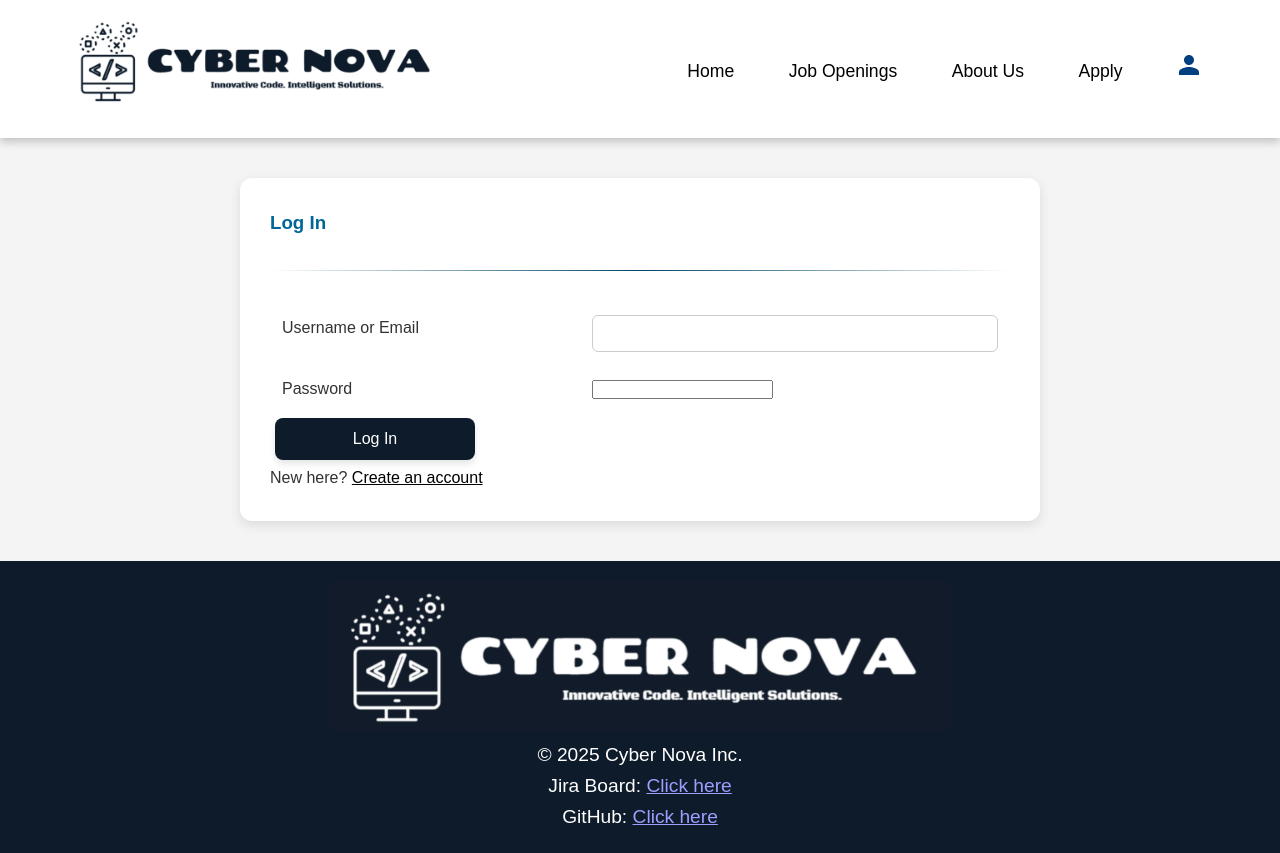
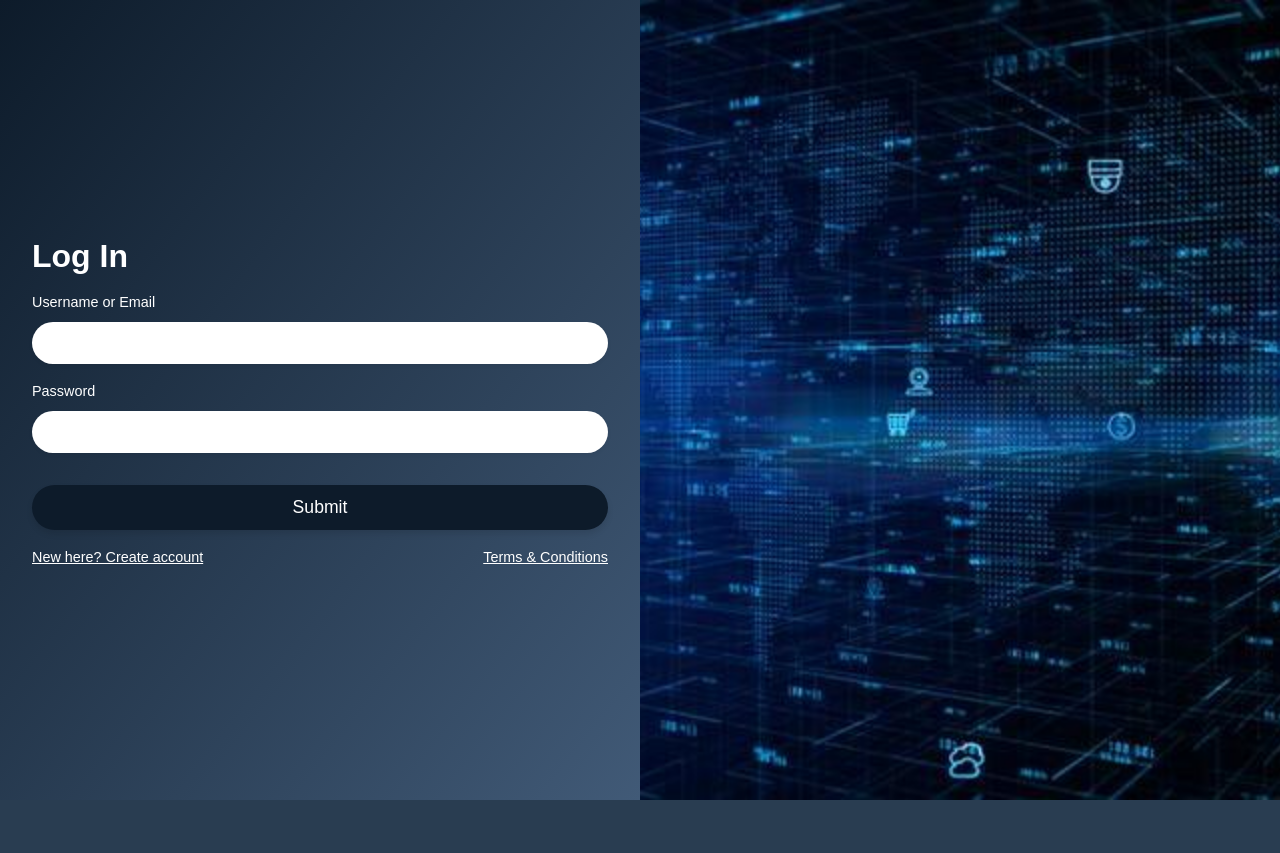
Before and after one commit to Shriyans007/Web-Tech-Project, a PHP site: page /login.php in a window 1280 px wide. After the commit the page ends 800 px from the top, so only its background shows below. Run offline with PHP 8.4, Linux system fonts and the light colour scheme.

Commit message:
updated css of login page

```diff
--- a/login.php
+++ b/login.php
@@ -8,8 +8,6 @@ if (!$conn) {
     die("DB connect failed: " . mysqli_connect_error());
 }
 
-
-
 $errors = [];
 if ($_SERVER['REQUEST_METHOD'] === 'POST') {
     $user = trim($_POST['user'] ?? '');
@@ -19,15 +17,20 @@ if ($_SERVER['REQUEST_METHOD'] === 'POST') {
         $errors[] = "Please fill in both fields.";
     } else {
         $stmt = mysqli_prepare($conn,
-      "SELECT id,username,password FROM users WHERE username=? OR email=? LIMIT 1");
+            "SELECT id,username,password
+               FROM users
+              WHERE username=? OR email=?
+              LIMIT 1"
+        );
         mysqli_stmt_bind_param($stmt, "ss", $user, $user);
         mysqli_stmt_execute($stmt);
         mysqli_stmt_bind_result($stmt, $id, $username, $hash);
 
         if (mysqli_stmt_fetch($stmt) && password_verify($pass, $hash)) {
+            // success!
             $_SESSION['user_id']  = $id;
             $_SESSION['username'] = $username;
-      header("Location: index.php");
+            header("Location: manage.php");
             exit;
         } else {
             $errors[] = "Invalid username/email or password.";
@@ -35,38 +38,55 @@ if ($_SERVER['REQUEST_METHOD'] === 'POST') {
         mysqli_stmt_close($stmt);
     }
 }
+?>
+<!DOCTYPE html>
+<html lang="en">
+<head>
+  <meta charset="UTF-8" />
+  <meta name="viewport" content="width=device-width,initial-scale=1.0" />
+  <title>Log In</title>
+  <link rel="stylesheet" href="styles.css" />
+</head>
+<body class="register-page">
+  <div class="register-container">
 
-include 'header.inc';
-?>
-<main class="form-container">
-  <h3>Log In</h3>
-  <hr>
+    <!-- LEFT PANEL: LOGIN FORM -->
+    <div class="register-left">
+      <h1>Log In</h1>
+
       <?php if (isset($_GET['registered'])): ?>
         <p class="no-results">Registration successful! Please log in.</p>
       <?php endif; ?>
+
       <?php if ($errors): ?>
         <ul class="no-results">
           <?php foreach ($errors as $e): ?>
             <li><?= htmlspecialchars($e) ?></li>
-      <?php endforeach ?>
+          <?php endforeach; ?>
         </ul>
       <?php endif; ?>
 
       <form method="post" novalidate>
-    <table>
-      <tbody>
-        <tr>
-          <td>Username or Email</td>
-          <td><input type="text" name="user" required></td>
-        </tr>
-        <tr>
-          <td>Password</td>
-          <td><input type="password" name="password" required></td>
-        </tr>
-      </tbody>
-    </table>
-    <button type="submit" class="button"><span>Log In</span></button>
-    <p>New here? <a href="register.php" class= "LoginStyle">Create an account</a></p>
+        <div class="form-group">
+          <label>Username or Email</label>
+          <input type="text" name="user" required />
+        </div>
+        <div class="form-group">
+          <label>Password</label>
+          <input type="password" name="password" required />
+        </div>
+
+        <button type="submit" class="btn-primary">Submit</button>
+
+        <div class="register-footer">
+          <a href="register.php">New here? Create account</a>
+          <a href="terms.php">Terms &amp; Conditions</a>
+        </div>
       </form>
-</main>
-<?php include 'footer.inc'; ?>
+    </div>
+
+    <!-- RIGHT PANEL: IMAGE (via your existing CSS rule) -->
+    <div class="register-right"></div>
+  </div>
+</body>
+</html>
--- a/styles.css
+++ b/styles.css
@@ -258,6 +258,7 @@ table.team-table li {
 input[type="text"],
 input[type="email"],
 input[type="tel"],
+input[type="password"],
 
 select {
   width: 100%;
@@ -810,10 +811,191 @@ a {
 
 
 main.form-container p > a.LoginStyle {
-  color: #000 !important;          /* force black text */
+  color: white !important;          /* force black text */
   text-decoration: underline;
 }
 
 main.form-container p > a.LoginStyle:hover {
   color: #333 !important;
 }
+
+/* Style the login icon in the nav */
+.user-icon-link .login-icon {
+  height: 40px;      /* or whatever fits your header */
+
+  vertical-align: middle;
+}
+
+
+.nav-links a.user-icon-link:hover {
+  background: none !important;  /* remove the gray/blue hover background */
+  color: inherit !important;     /* don’t change icon color */
+}
+
+/* register page css */
+/* ==== REGISTER PAGE (no-header, full-screen two-panel) ==== */
+body.register-page {
+  margin: 0;
+  padding: 0;
+  height: 100vh;
+  overflow: hidden;
+}
+
+/* outer grid */
+body.register-page .register-container {
+  display: grid;
+  grid-template-columns: 1fr 1fr;
+  height: 100%;
+  width: 100%;
+  /* big rounded corners on the overall card */
+  overflow: hidden;
+  box-shadow: 0 8px 24px rgba(0,0,0,0.1);
+}
+
+/* left panel */
+body.register-page .register-left {
+  background: linear-gradient(
+    to bottom right,
+    #0D1B2A 0%,
+    #415A77 100%
+  );
+  padding: 2rem;
+  display: flex;
+  flex-direction: column;
+  justify-content: center;
+}
+
+/* top-left little logo pill */
+body.register-page .register-logo {
+  display: inline-block;
+  border: 1px solid #0D1B2A;
+  padding: 0.5rem 1rem;
+  color: #0D1B2A;
+  font-weight: 500;
+  margin-bottom: 2rem;
+}
+
+/* heading + subtitle */
+body.register-page .register-left h1 {
+  font-size: 2rem;
+  color: #0D1B2A;
+  margin-bottom: 0.5rem;
+}
+body.register-page .register-left .sub {
+  color: #374151;
+  margin-bottom: 2rem;
+}
+
+/* form group */
+body.register-page .form-group {
+  margin-bottom: 1rem;
+}
+body.register-page .form-group label {
+  display: block;
+  font-size: 0.9rem;
+  color: #374151;
+  margin-bottom: 0.5rem;
+}
+
+/* pill inputs */
+body.register-page input[type="text"],
+body.register-page input[type="email"],
+body.register-page input[type="password"] {
+  width: 100%;
+  padding: 0.75rem 1.5rem;
+  border: none;
+  border-radius: 2rem;
+  background: #ffffff;
+  color: #0D1B2A;
+  font-size: 1rem;
+  box-shadow: 0 2px 4px rgba(0,0,0,0.05);
+}
+
+/* password eye toggle */
+body.register-page .password-wrapper {
+  position: relative;
+}
+body.register-page .password-wrapper .toggle-eye {
+  position: absolute;
+  right: 1rem;
+  top: 50%;
+  transform: translateY(-50%);
+  cursor: pointer;
+  font-size: 1.2rem;
+  color: #888;
+}
+
+/* primary pill button */
+body.register-page .btn-primary {
+  width: 100%;
+  padding: 0.75rem;
+  border: none;
+  border-radius: 2rem;
+  background: #0D1B2A;
+  color: #ffffff;
+  font-size: 1.1rem;
+  cursor: pointer;
+  margin: 1rem 0;
+  transition: background 0.2s ease;
+}
+body.register-page .btn-primary:hover {
+  background: #415A77;
+}
+
+/* social buttons */
+body.register-page .social-buttons {
+  display: flex;
+  gap: 1rem;
+  margin-bottom: 2rem;
+}
+
+
+/* footer links */
+body.register-page .register-footer {
+  margin-top: auto;
+  display: flex;
+  justify-content: space-between;
+  font-size: 0.9rem;
+}
+body.register-page .register-footer a {
+  color: #0D1B2A;
+  text-decoration: underline;
+}
+
+/* right panel hero */
+body.register-page .register-right {
+  background: url('registerbackground.jpg') center/cover no-repeat;
+}
+
+/* collapse on mobile */
+@media (max-width: 768px) {
+  body.register-page .register-container {
+    grid-template-columns: 1fr;
+  }
+  body.register-page .register-right {
+    display: none;
+  }
+}
+
+body.register-page .register-left,
+body.register-page .register-left h1,
+body.register-page .register-left .sub,
+body.register-page .form-group label,
+body.register-page .register-footer a {
+  color: #fff !important;
+}
+
+/* placeholder text in the inputs */
+body.register-page input::placeholder {
+  color: rgba(255,255,255,0.7) !important;
+}
+
+/* error list can stay red, but if you want white too: */
+body.register-page .no-results li {
+  color: #fee2e2 !important;
+}
+
+/* tweak footer link hover */
+body.register-page .register-footer a:hover {
+  color: rgba(255,255,255,0.8) !important;
+}
```
Also changed, not shown: register.php (+58 -42 lines), loginimage.jpg (added), registerbackground.jpg (added). Lines whose indentation alone changed are shown as unchanged.
